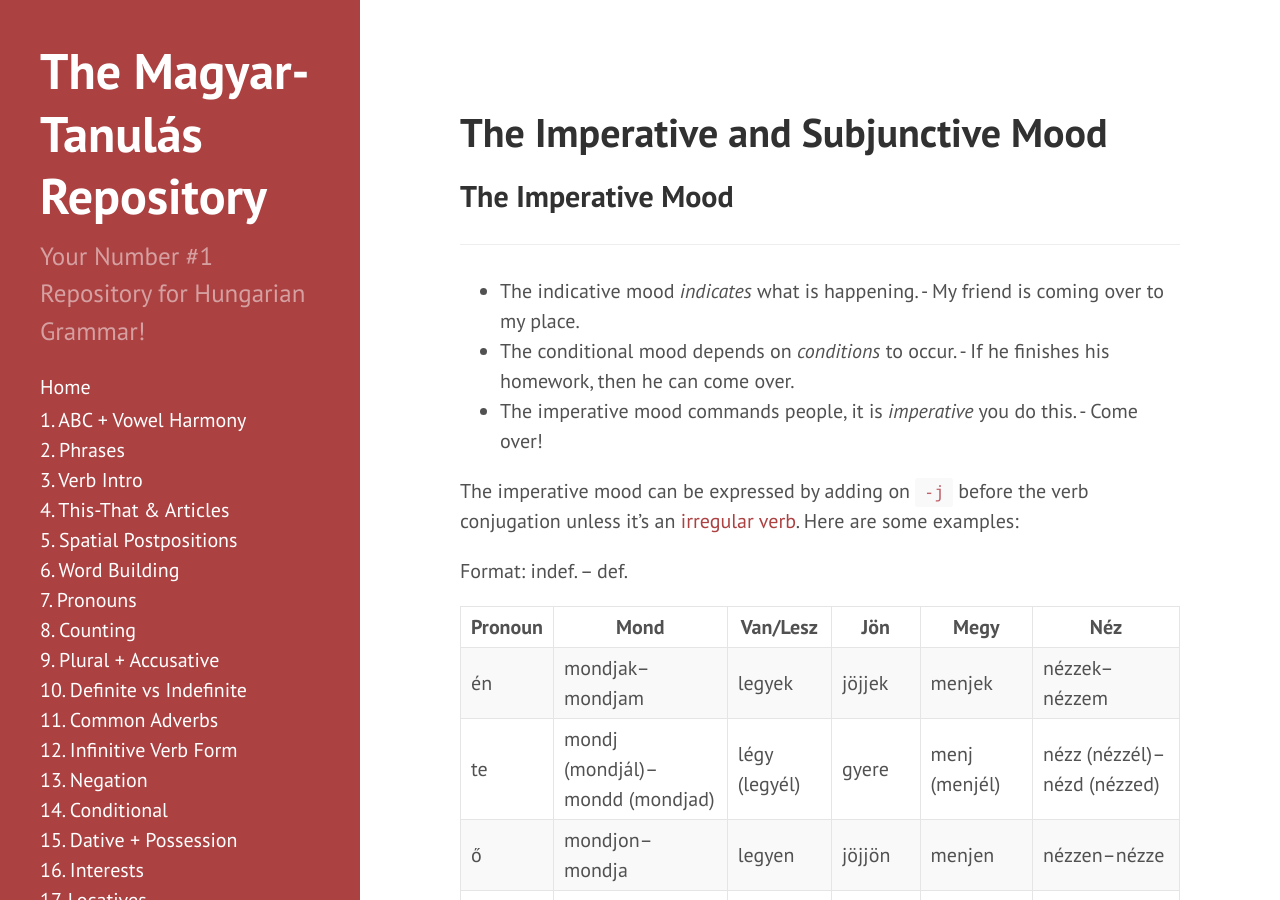
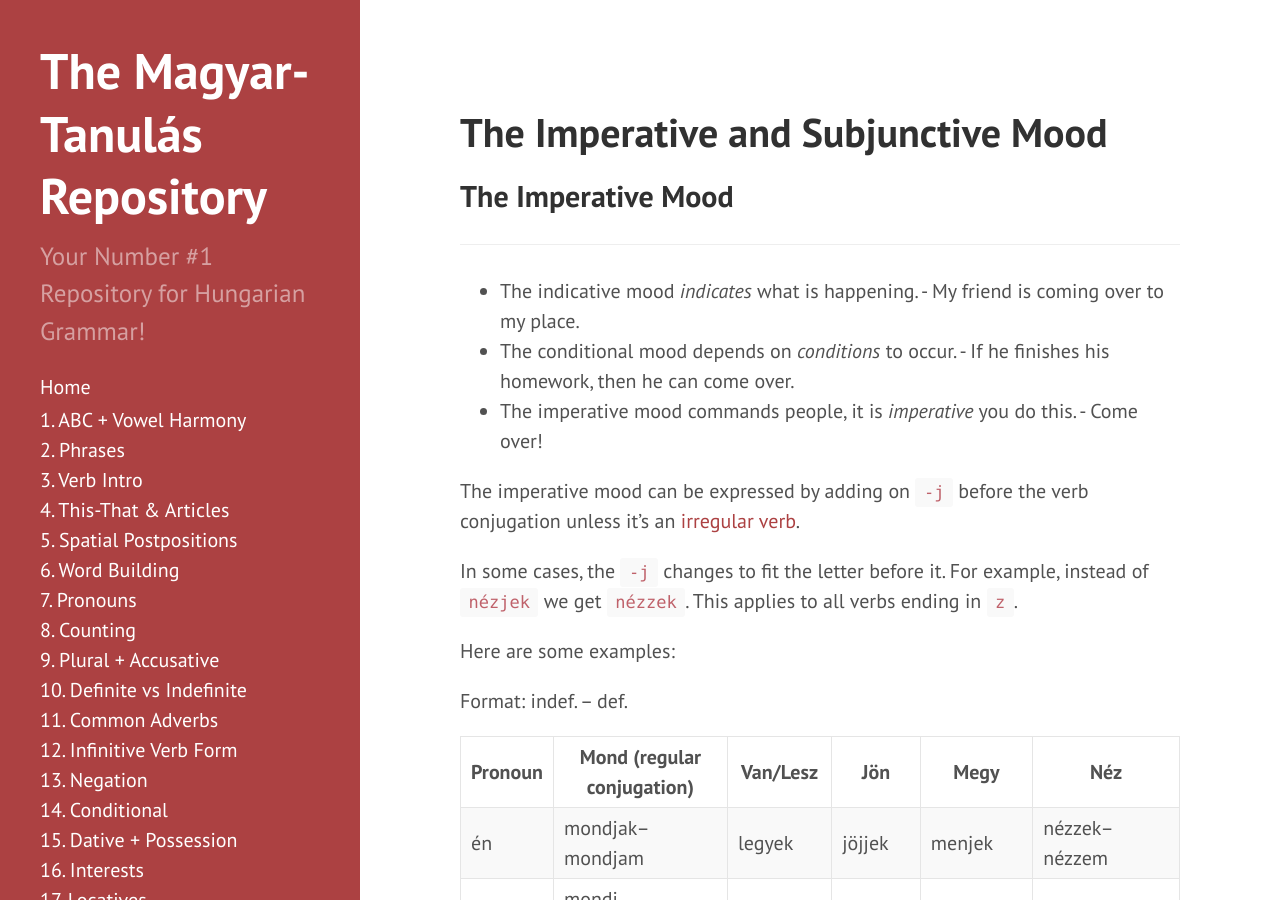
Before and after one commit to Magyartanulas/magyartanulas.github.io, a Jekyll site: the page built from imperative_subjunctive.md, in a window 1280 px wide and 900 px high. Built offline with Jekyll 4.4.1, drawn with Linux system fonts in a browser that asks for light colours; comment, search, counter and statistics services are not loaded.

Commit message:
Update imperative_subjunctive.md

```diff
--- a/imperative_subjunctive.md
+++ b/imperative_subjunctive.md
@@ -10,11 +10,15 @@ layout: page
 * The conditional mood depends on *conditions* to occur. - If he finishes his homework, then he can come over.
 * The imperative mood commands people, it is *imperative* you do this. - Come over!
 
-The imperative mood can be expressed by adding on `-j` before the verb conjugation unless it's an [irregular verb](https://magyartanulas.github.io/infinitive/). Here are some examples:
+The imperative mood can be expressed by adding on `-j` before the verb conjugation unless it's an [irregular verb](https://magyartanulas.github.io/infinitive/).
+
+In some cases, the `-j` changes to fit the letter before it. For example, instead of `nézjek` we get `nézzek`. This applies to all verbs ending in `z`.
+
+Here are some examples:
 
 Format: indef. -- def.
 
-| Pronoun | Mond                  | Van/Lesz    | Jön      | Megy     | Néz                 |
+| Pronoun | Mond (regular conjugation)| Van/Lesz    | Jön      | Megy     | Néz                 |
 |---------|-----------------------|-------------|----------|----------|---------------------|
 | én      | mondjak--mondjam      | legyek      | jöjjek   | menjek   |  nézzek--nézzem     |
 | te      | mondj (mondjál)--mondd (mondjad) | légy (legyél) | gyere    | menj (menjél)|  nézz (nézzél)--nézd (nézzed) |
```
